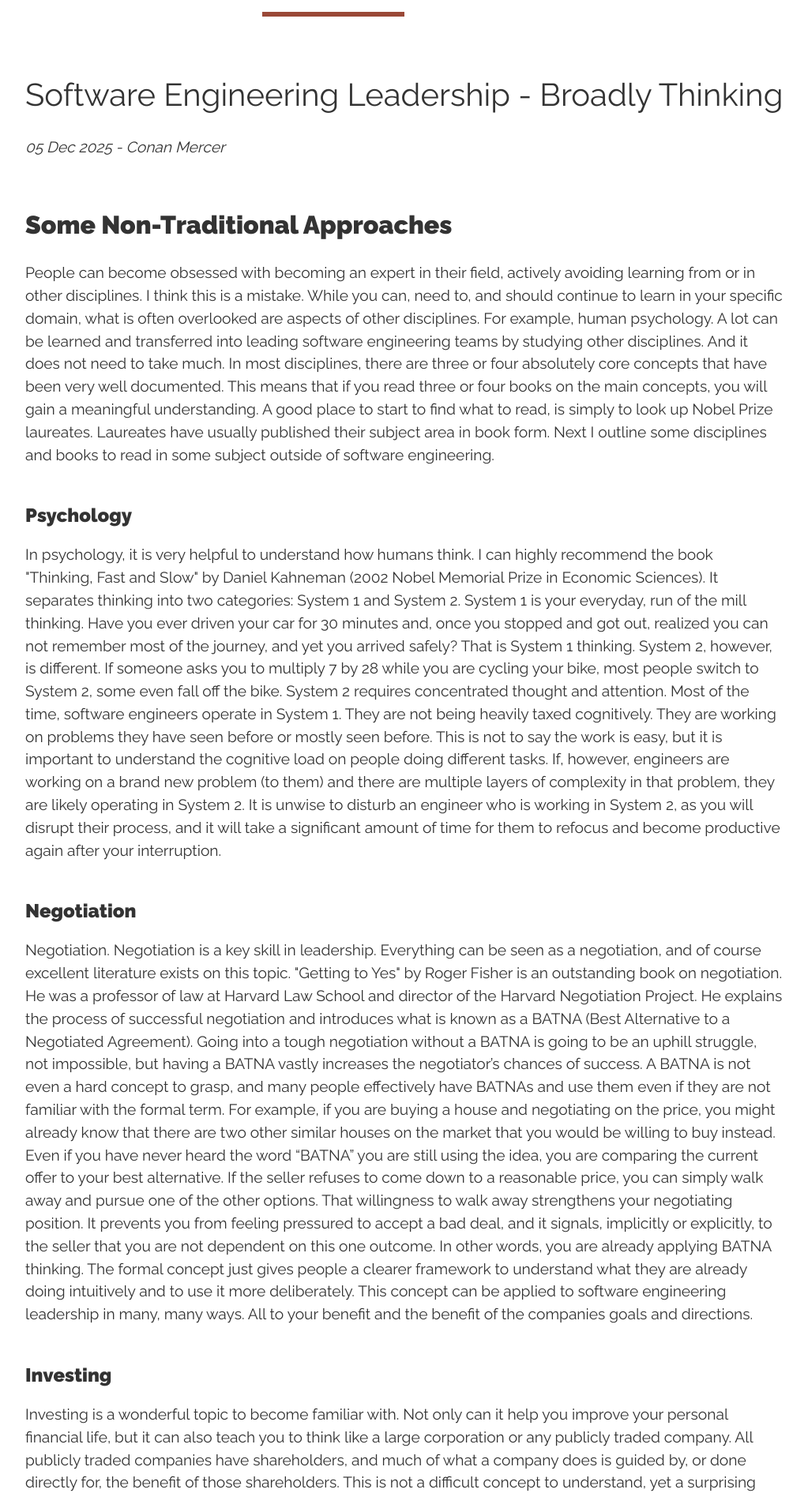
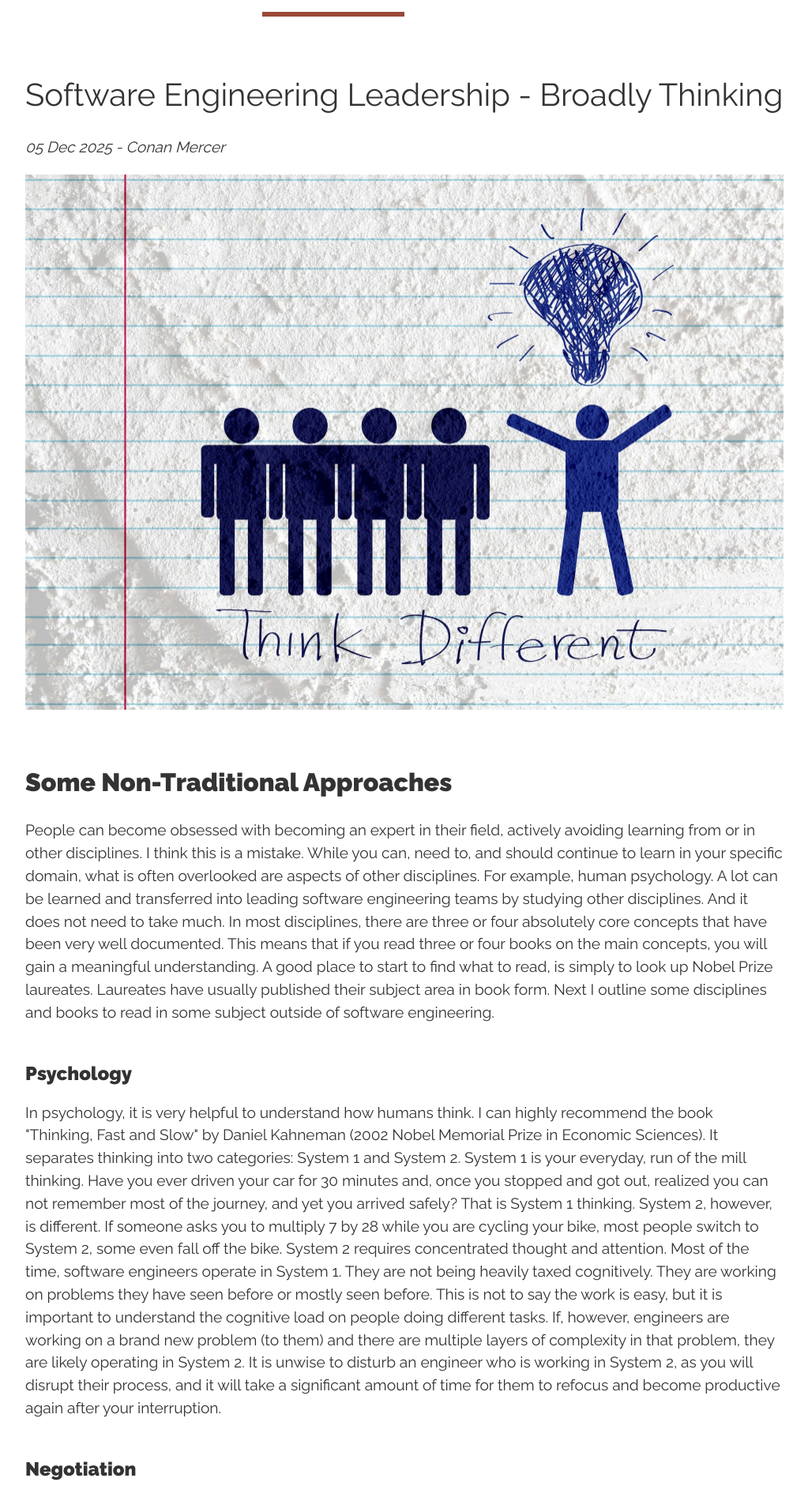
Before and after one commit to conanmercer/conanmercer.github.io, a Jekyll site: the page built from _posts/2025-12-05-thinkbroad.md, in a window 1280 px wide. Shown: the part 363-2254 px from the top of the page at 79% size, without its empty margins (128-1151 px from the left). Built offline with Jekyll 4.4.1, drawn with Linux system fonts in a browser that asks for light colours; nearby versions of some CDN libraries; some web fonts are replaced.

Commit message:
add, image

```diff
--- a/_posts/2025-12-05-thinkbroad.md
+++ b/_posts/2025-12-05-thinkbroad.md
@@ -9,6 +9,10 @@ tags: thinking
 <div class="post-paragraph">
   <h1>{{ page.title }}</h1>
   <p><i>{{ page.date | date_to_string }} - {{ page.author }}</i></p>
+
+  <figure>
+  <img src="{{site.baseurl}}/assets/minified/images/stock/thinking.jpg">
+  </figure>
 
 <h2>Some Non-Traditional Approaches</h2>
 
```
Also changed, not shown: assets/minified/images/stock/thinking.jpg (added).
